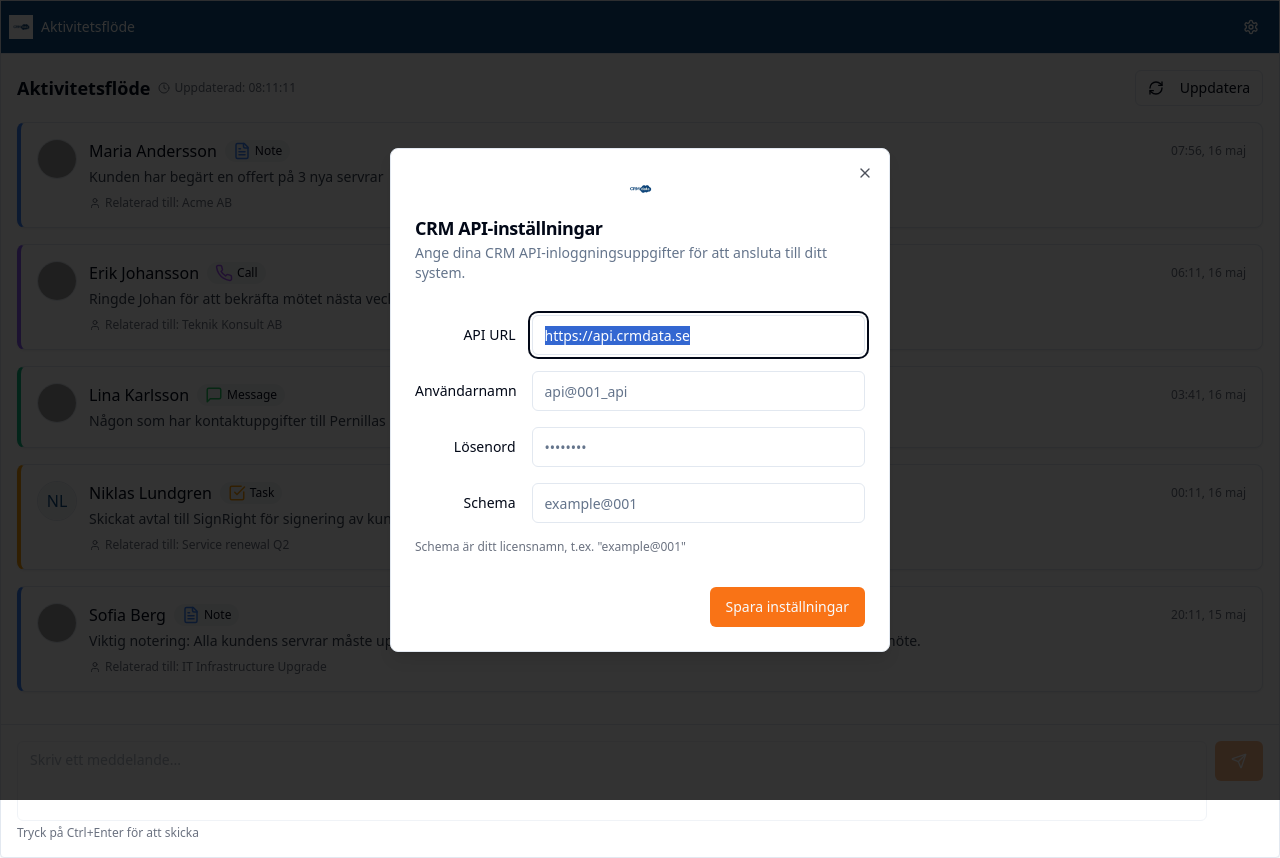
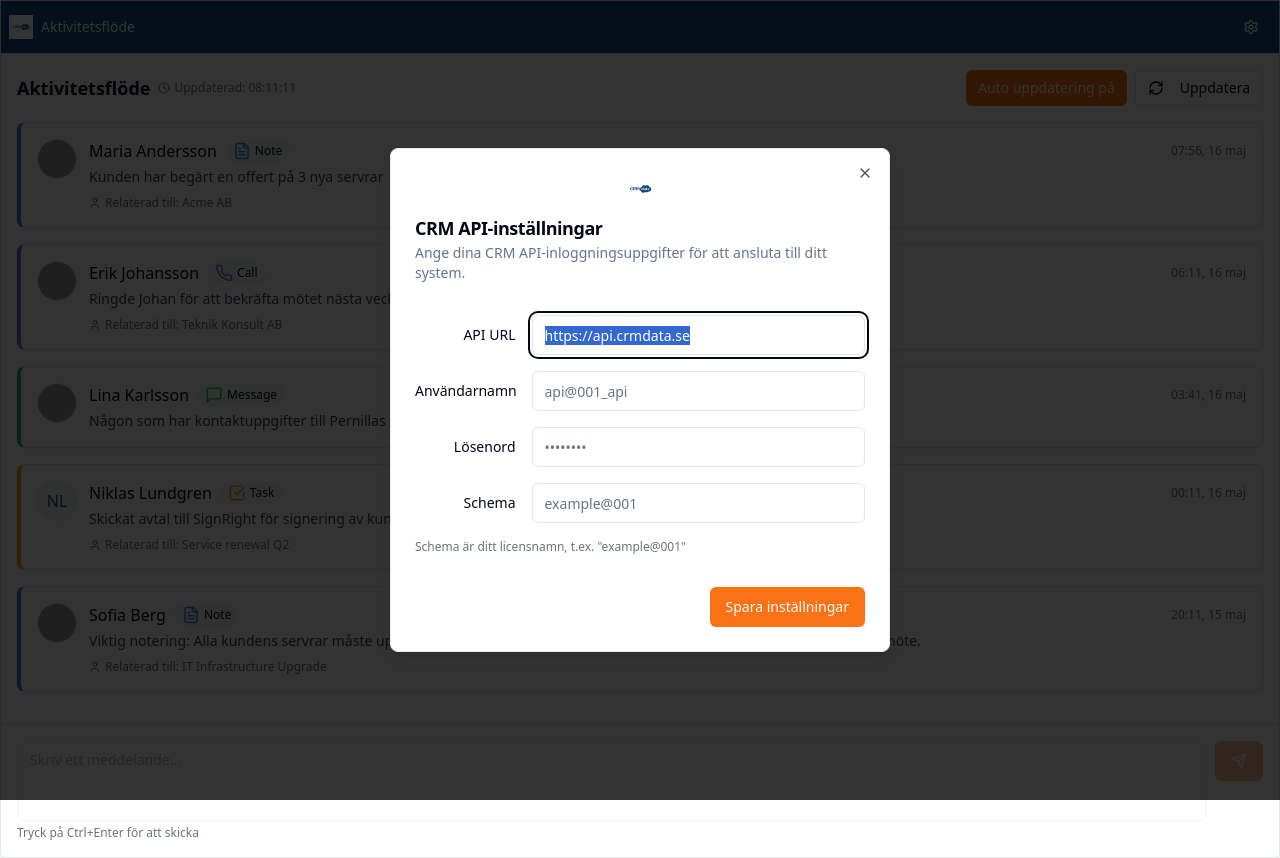
Before and after one commit to axebac01/aktivitet, a React (Vite) app: page /embed in a window 1280 px wide. Built offline with nearby package versions, Linux system fonts and the light colour scheme; grey boxes are pictures that could not be loaded.

Commit message:
Add auto-refresh to activity stream
Implement automatic refreshing of the activity stream every 30 seconds using `setInterval` in `ActivityStream.tsx`.

```diff
--- a/src/components/ActivityStream.tsx
+++ b/src/components/ActivityStream.tsx
@@ -14,6 +14,8 @@ export const ActivityStream: React.FC = () => {
   const [refreshing, setRefreshing] = useState(false);
   const [lastUpdated, setLastUpdated] = useState<Date | null>(null);
   const previousActivitiesRef = useRef<CrmActivity[]>([]);
+  const [autoRefresh, setAutoRefresh] = useState(true);
+  const autoRefreshIntervalRef = useRef<number | null>(null);
 
   // Function to load activities
   const loadActivities = async () => {
@@ -61,6 +63,25 @@ export const ActivityStream: React.FC = () => {
     }
   };
 
+  // Auto-refresh function
+  const setupAutoRefresh = () => {
+    if (autoRefreshIntervalRef.current) {
+      clearInterval(autoRefreshIntervalRef.current);
+      autoRefreshIntervalRef.current = null;
+    }
+
+    if (autoRefresh) {
+      autoRefreshIntervalRef.current = window.setInterval(() => {
+        handleRefresh();
+      }, 30000); // 30 seconds
+    }
+  };
+
+  // Toggle auto-refresh
+  const toggleAutoRefresh = () => {
+    setAutoRefresh(prev => !prev);
+  };
+
   // Initial load and polling setup
   useEffect(() => {
     loadActivities();
@@ -84,6 +105,19 @@ export const ActivityStream: React.FC = () => {
 
     return () => unsubscribe();
   }, []);
+
+  // Setup auto-refresh effect
+  useEffect(() => {
+    setupAutoRefresh();
+
+    // Clean up on component unmount
+    return () => {
+      if (autoRefreshIntervalRef.current) {
+        clearInterval(autoRefreshIntervalRef.current);
+        autoRefreshIntervalRef.current = null;
+      }
+    };
+  }, [autoRefresh]);
 
   // Format the last updated time
   const formattedLastUpdated = lastUpdated
@@ -124,6 +158,15 @@ export const ActivityStream: React.FC = () => {
             </div>
           )}
         </div>
+        <div className="flex items-center gap-2">
+          <Button
+            variant={autoRefresh ? "default" : "outline"}
+            size="sm"
+            onClick={toggleAutoRefresh}
+            className={autoRefresh ? "bg-orange-500 hover:bg-orange-600" : ""}
+          >
+            {autoRefresh ? "Auto uppdatering på" : "Auto uppdatering av"}
+          </Button>
           <Button
             variant="outline"
             size="sm"
@@ -136,6 +179,7 @@ export const ActivityStream: React.FC = () => {
             />
             Uppdatera
           </Button>
+        </div>
       </div>
 
       {newActivities.length > 0 && (
```
Lines whose indentation alone changed are shown as unchanged.
